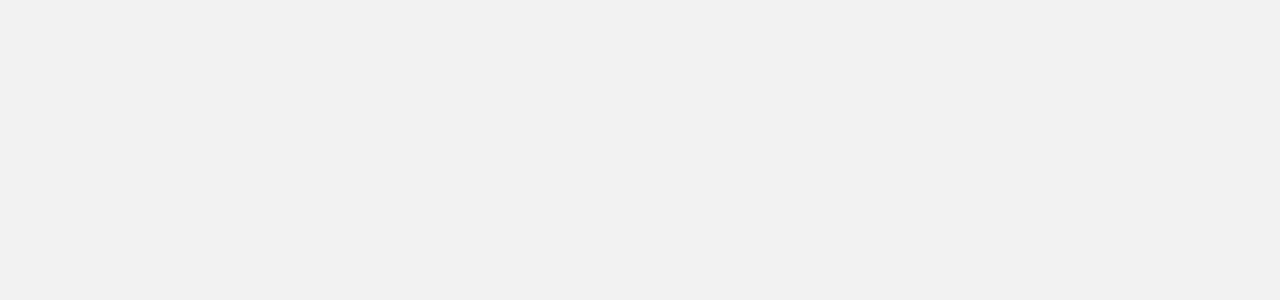
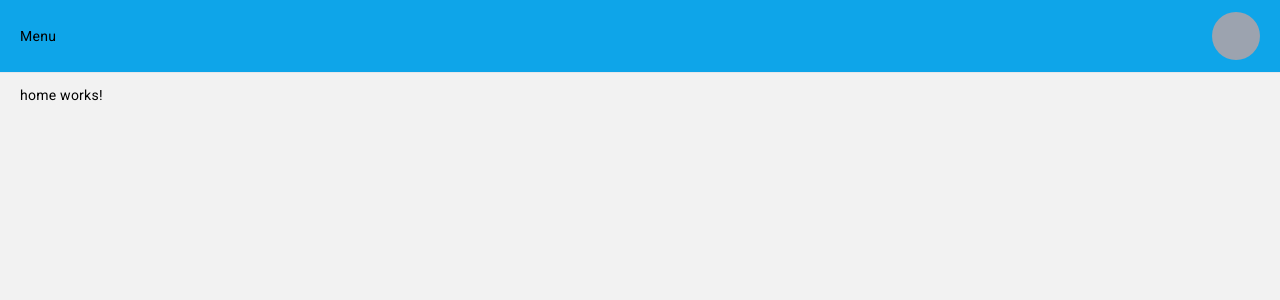
Before and after one commit to mohamedbenhariz/UI-Carking, an Angular app: page /agent in a window 1280 px wide. Shown: the top 300 px of the page. Built offline with nearby package versions, Linux system fonts and the light colour scheme; sample sign-in values are in the browser's storage.

Commit message:
ajout des services et resolvers

```diff
--- /dev/null
+++ b/src/app/pages/agent/agent-nav/agent-nav.component.html
@@ -0,0 +1,13 @@
+<nav class="py-3 px-5 bg-sky-500 border-b w-full flex-none flex flex-row justify-between items-center">
+    <button mat-a [matMenuTriggerFor]="menu">Menu</button>
+    <mat-menu #menu="matMenu">
+      <a mat-menu-item routerLink="/agent">Accueil</a>
+      <a mat-menu-item routerLink="/agent/verification">Vérification</a>
+      <!-- <a mat-menu-item routerLink="/public/vehicule">Véhicule</a>
+      <a mat-menu-item routerLink="/public/profil">Profil</a> -->
+    </mat-menu>
+      <div>
+         <li class="w-12 h-12 bg-gray-400 list-none rounded-full">
+         </li>
+      </div>
+  </nav>
--- /dev/null
+++ b/src/app/pages/agent/agent-nav/agent-nav.component.ts
@@ -0,0 +1,11 @@
+import { Component } from '@angular/core';
+
+@Component({
+  selector: 'app-agent-nav',
+  templateUrl: './agent-nav.component.html',
+  styles: [
+  ]
+})
+export class AgentNavComponent {
+
+}
--- a/src/app/pages/agent/agent-routing.module.ts
+++ b/src/app/pages/agent/agent-routing.module.ts
@@ -1,7 +1,18 @@
 import { NgModule } from '@angular/core';
 import { RouterModule, Routes } from '@angular/router';
+import { AgentComponent } from './agent.component';
+import { VerificationComponent } from './verification/verification.component';
+import { HomeComponent } from './home/home.component';
 
-const routes: Routes = [];
+const routes: Routes = [
+  {
+    path: '', component: AgentComponent,
+    children: [
+      { path: '', component: HomeComponent },
+      { path: 'verification', component: VerificationComponent },
+    ]
+  }
+];
 
 @NgModule({
   imports: [RouterModule.forChild(routes)],
--- a/src/app/pages/agent/agent.component.html
+++ b/src/app/pages/agent/agent.component.html
@@ -1 +1,8 @@
-<p>agent works!</p>
+<main class="flex flex-row h-full w-full">
+<section class="flex flex-col h-full w-full">
+  <app-agent-nav class="block flex-none"></app-agent-nav>
+  <div class="w-full h-full overflow-y-auto px-5 py-3">
+    <router-outlet></router-outlet>
+  </div>
+</section>
+</main>
--- a/src/app/pages/agent/agent.component.ts
+++ b/src/app/pages/agent/agent.component.ts
@@ -2,7 +2,7 @@ import { Component } from '@angular/core';
 
 @Component({
   selector: 'app-agent',
-  templateUrl: './agent.component.html',
+  templateUrl:'./agent.component.html',
   styles: [
   ]
 })
--- /dev/null
+++ b/src/app/pages/agent/home/home.component.html
@@ -0,0 +1 @@
+<p>home works!</p>
--- /dev/null
+++ b/src/app/pages/agent/home/home.component.ts
@@ -0,0 +1,11 @@
+import { Component } from '@angular/core';
+
+@Component({
+  selector: 'app-home',
+  templateUrl: './home.component.html',
+  styles: [
+  ]
+})
+export class HomeComponent {
+
+}
--- /dev/null
+++ b/src/app/resolvers/vehicules.resolver.ts
@@ -0,0 +1,14 @@
+import { ActivatedRouteSnapshot, Resolve, RouterStateSnapshot } from '@angular/router';
+import {  Injectable } from '@angular/core';
+import { VEHICULES, VehiculesService } from '../services/vehicules.service';
+import { Observable } from 'rxjs';
+
+@Injectable()
+export class VehiculesResolver implements Resolve<any> {
+
+  constructor(private vehiculesService: VehiculesService){}
+
+  resolve(route: ActivatedRouteSnapshot, state: RouterStateSnapshot): Observable<VEHICULES[]>{
+    return this.vehiculesService.getAllVehicule();
+  }
+};
--- /dev/null
+++ b/src/app/services/vehicules.service.ts
@@ -0,0 +1,37 @@
+import { Injectable } from '@angular/core';
+import { HttpClient } from '@angular/common/http';
+import { Observable } from 'rxjs';
+import { baseUrl } from 'src/env/env';
+
+export class VEHICULES {
+  id!: number;
+  marque!: string;
+  matricule!: string;
+  chassis!: string;
+  couleur!: string;
+  photo!: string;
+}
+
+@Injectable({
+  providedIn: 'root'
+})
+export class VehiculesService {
+
+  constructor(private http: HttpClient) { }
+
+   // Get all vehicules use observable
+   getAllVehicule(): Observable<VEHICULES[]> {
+    return this.http.get<VEHICULES[]>(`${baseUrl.localUrl}/vehicules`)
+  }
+
+  // Get vehicule by id use observable
+  getVehiculeById(id: string): Observable<VEHICULES[]> {
+    return this.http.get<VEHICULES[]>(`${baseUrl.localUrl}/vehicules/${id}`)
+  }
+
+  // Create new vehicule use observable
+  createVehicule(vehicule: any): Observable<any> {
+    return this.http.post<any>(`${baseUrl.localUrl}/vehicules`, vehicule)
+  }
+
+}
```
Also changed, not shown: src/app/pages/agent/agent.module.ts (+15 -2 lines), src/app/pages/public/public-routing.module.ts (line endings or trailing spaces), 1 other file (tests, documents, lock files or other folders).
